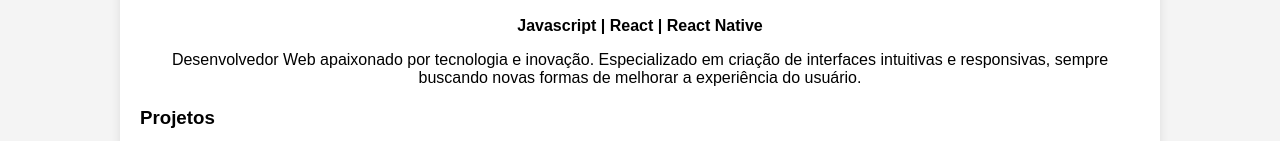
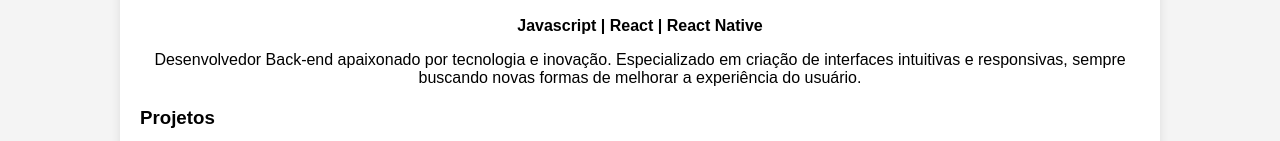
Before and after one commit to rodrifontes/portfolio-git, a plain HTML site: page index.html in a window 1280 px wide. Shown: the part 327-468 px from the top of the page. Drawn offline with Linux system fonts and the light colour scheme.

Commit message:
Alterando descrição

```diff
--- a/index.html
+++ b/index.html
@@ -17,7 +17,8 @@
       <img src="./img/perfil.png" alt="Minha Foto">
       <h2>João Silva</h2>
       <b>Javascript | React | React Native</b>
-      <p>Desenvolvedor Web apaixonado por tecnologia e inovação. Especializado em criação de interfaces intuitivas e
+      <p>Desenvolvedor Back-end apaixonado por tecnologia e inovação. Especializado em criação de interfaces intuitivas
+        e
         responsivas, sempre buscando novas formas de melhorar a experiência do usuário.</p>
     </div>
     <div class="projects">
```
